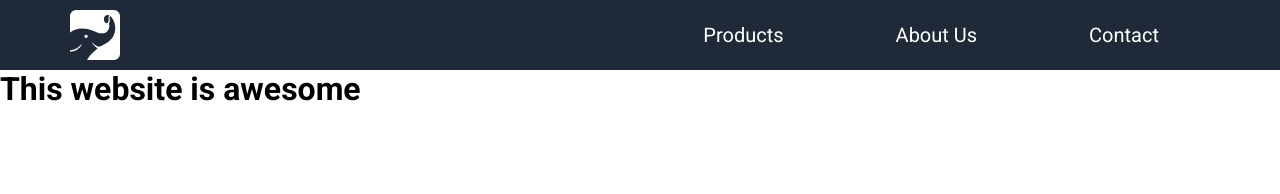
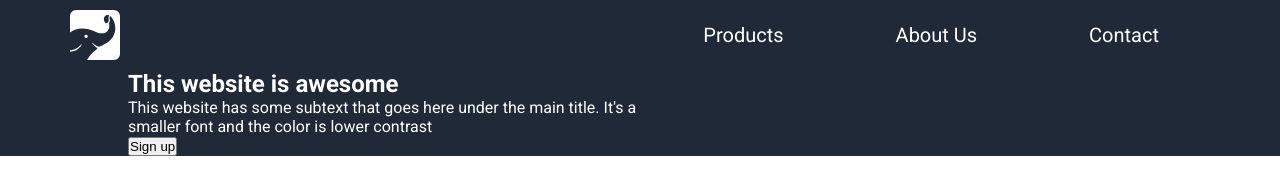
Before and after one commit to Artioros/TOP-Landing-Page, a plain HTML site: page index.html in a window 1280 px wide. Drawn offline with Linux system fonts and the light colour scheme.

Commit message:
Add a few styles and comments
Was trying to figure out a problem i was facing with the css and left
a few comments explaining it. Funny how just walking away from the computer
sometimes will result in you getting an "Eureka" moment

```diff
--- a/index.html
+++ b/index.html
@@ -16,13 +16,17 @@
       </div>
     </header>
 
-    <div>
-      <div>
-        <h1>This website is awesome</h1>
+    <section class="first-section">
+      <div class="first-section-div">
+        <div class="first-section-inner-div">
+          <h1>This website is awesome</h1>
+          <p>This website has some subtext that goes here under the main title. It's a smaller font and the color is lower contrast</p>
+          <button>Sign up</button>
+        </div>
+        <div class="first-section-inner-div">
+          <img src="" alt="">
+        </div>
       </div>
-      <div>
-
-      </div>
-    </div>
+    </section>
   </body>
 </html>
--- a/style.css
+++ b/style.css
@@ -13,13 +13,18 @@
 
 body {
   font-family: "Roboto", serif;
+  display: flex;
+  flex-direction: column;
 }
 
 header {
   height: 70px;
-  background: #1f2937;
   display: flex;
   align-items: center;
+}
+
+header, .first-section {
+  background: #1f2937;
 }
 
 header img {
@@ -48,3 +53,25 @@ header div {
   display: flex;
   gap: 70px;
 }
+
+.first-section {
+  width: 100vw;
+  display: flex;
+  justify-content: center;
+}
+
+.first-section-div {
+  color: white;
+  width: 80%;
+  display: flex;
+  /* margin-left: auto;
+  margin-right: auto; */
+}
+
+.first-section-inner-div {
+  width: 50%;
+}
+
+/* This is where i left off, trying to understand why the two divs inside the .first-section get pushed to the left when i set their width to 50%. For all i know they should be aligned to the center since i have used justify-content on the .first-section. Although it seems to work as intended if i just use margin:auto for both left and right instead of using justify-content */
+
+/* I had an epiphany while falling asleep and was able to understand the reason for the behavior described in my previous comment. The section involving the two divs wasn't centralized itself, it was pushed to the left itselft, that's why when i give the two divs 50% of the parent's width (the section) they also get pushed to the side. I solved that problem by involving the two divs in yet another div, and giving the section a width of 100vw and centralizing it. This way the two divs are also naturally centralized in the page.*/
```
